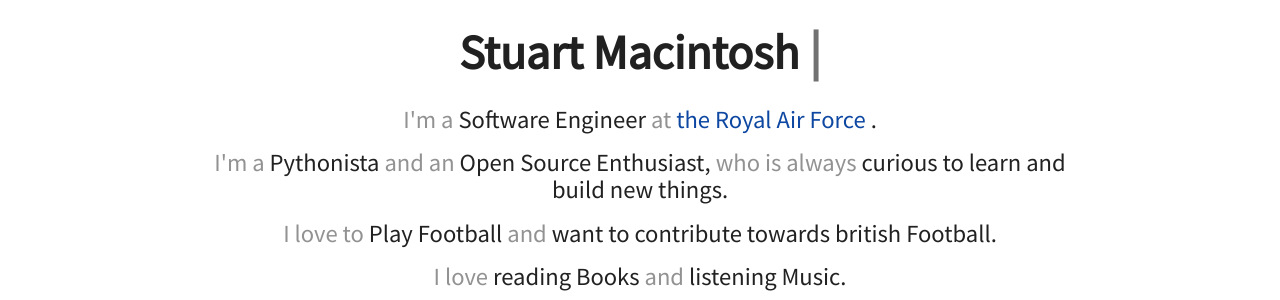
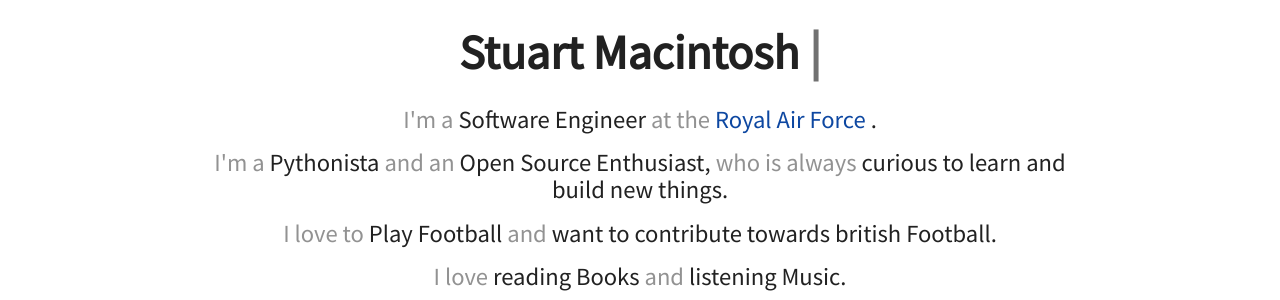
Before and after one commit to SmTaUcM/SmTaUcM.github.io, a Jekyll site: the page built from index.html, in a window 1280 px wide. Shown: the part 272-572 px from the top of the page. Built offline with Jekyll 4.4.1, drawn with Linux system fonts in a browser that asks for light colours; nearby versions of some CDN libraries.

Commit message:
index.html formatting update to correctly display job role.

```diff
--- a/index.html
+++ b/index.html
@@ -22,8 +22,8 @@
   <div>
     <h5 id="test1">
       <span style="color:#929292;">I'm a </span>Software Engineer
-      <span style="color:#929292;">at</span>
-      <span class="hov"><a href="http://www.raf.mod.uk" target="_blank">the Royal Air Force</a>
+      <span style="color:#929292;">at the</span>
+      <span class="hov"><a href="http://www.raf.mod.uk" target="_blank">Royal Air Force</a>
       </span>.
     </h5>
 
```
